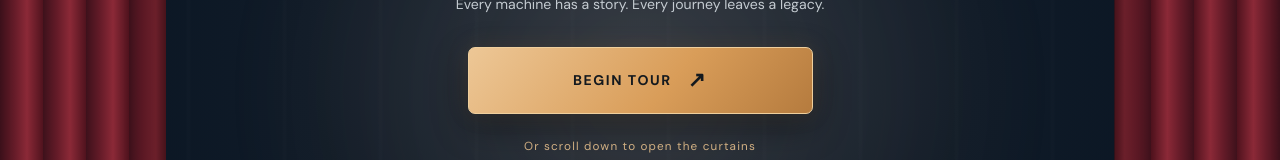
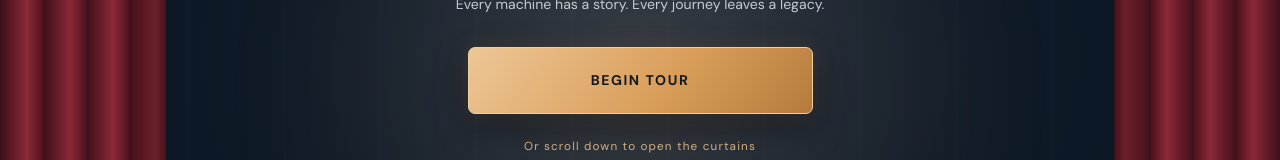
Before and after one commit to INEZA-24/Cosmic-Heroes-Museum, a React (Vite) app: page / in a window 1280 px wide. Shown: the part 381-541 px from the top of the page. Built offline with nearby package versions, Linux system fonts and the light colour scheme.

Commit message:
refine: remove arrow icon from centered Begin Tour button

```diff
--- a/src/components/Entrance.tsx
+++ b/src/components/Entrance.tsx
@@ -59,7 +59,6 @@ export const Entrance: FC<EntranceProps> = ({ onEnter }) => {
             onClick={handleEnter}
           >
             <span>{isOpening ? 'OPENING THE MUSEUM' : 'BEGIN TOUR'}</span>
-            <span className="entrance-welcome-arrow" aria-hidden="true">↗</span>
           </button>
         </div>
         <p className="entrance-scroll-hint">Or scroll down to open the curtains</p>
```
